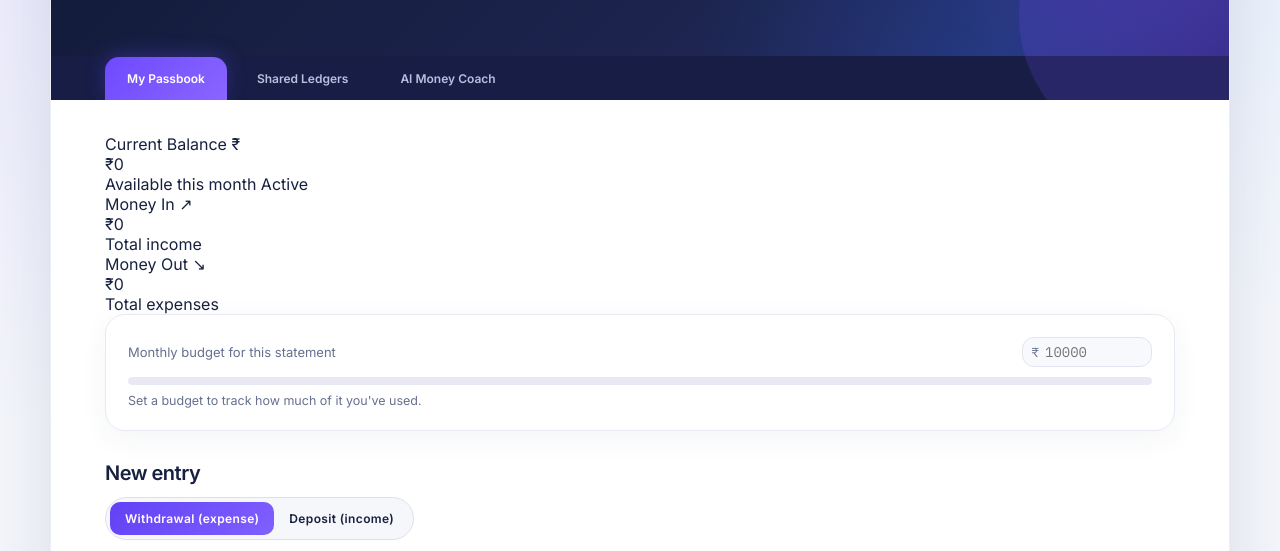
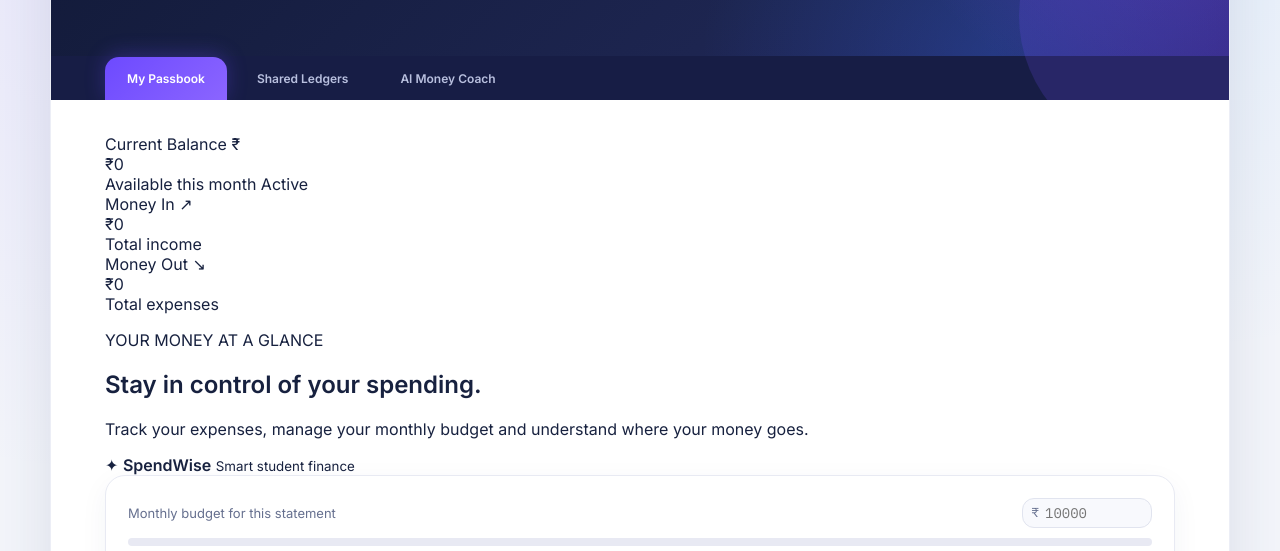
Before and after one commit to krishna98126/spend-wise, a website: page index.html in a window 1280 px wide. Shown: the part 214-765 px from the top of the page. Drawn offline with nearby package versions, Linux system fonts and the light colour scheme.

Commit message:
Update index.html

```diff
--- a/index.html
+++ b/index.html
@@ -43,8 +43,6 @@
 
     <!-- Page: personal tracker -->
     <main class="page" id="personal-view">
-
-      <!-- Balance summary strip -->
       <!-- Dashboard summary -->
 <section class="dashboard-summary" aria-label="Account summary">
 
@@ -90,6 +88,30 @@
     <div class="dashboard-card__footer">
       <span>Total expenses</span>
     </div>
+  </div>
+
+</section>
+      <section class="dashboard-welcome">
+
+  <div>
+    <p class="dashboard-welcome__eyebrow">YOUR MONEY AT A GLANCE</p>
+
+    <h2 class="dashboard-welcome__title">
+      Stay in control of your spending.
+    </h2>
+
+    <p class="dashboard-welcome__text">
+      Track your expenses, manage your monthly budget and understand
+      where your money goes.
+    </p>
+  </div>
+
+  <div class="dashboard-welcome__badge">
+    <span class="dashboard-welcome__badge-icon">✦</span>
+    <span>
+      <strong>SpendWise</strong>
+      <small>Smart student finance</small>
+    </span>
   </div>
 
 </section>
```
